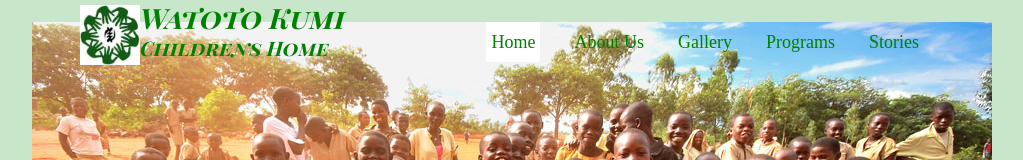
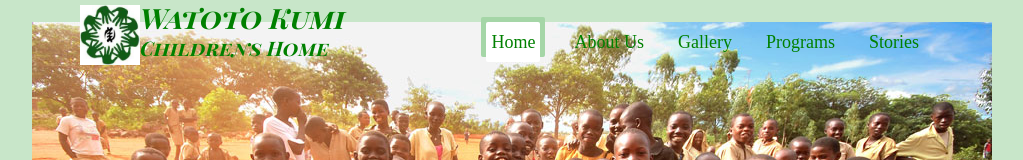
Before and after one commit to cnzau/watotoKumiChildrensHome, a plain HTML site: page index.html in a window 1280 px wide. In both pictures the pointer is over the item "Home". Shown: the top 160 px of the page, without its empty margins (128-1151 px from the left). Drawn offline with nearby package versions, Linux system fonts and the light colour scheme.

Commit message:
added hoover styling; arranged code

```diff
--- a/style.css
+++ b/style.css
@@ -89,6 +89,14 @@ header {
     border-radius: 2px;
     transition: 0.5s ease;
 }
+.navbar .nav .item:hover:not(#active) {
+    background-color: #A5D6A7;
+    height: 40px;
+    line-height: 30px;
+    padding: 5px;
+    border-radius: 2px;
+    transition: 0.5s ease;
+}
 
 .scrolled {
     transition: 0.5s ease;
@@ -142,7 +150,9 @@ header {
     margin: 0;
 }
 
-ul.pagination li {display: inline;}
+ul.pagination li {
+    display: inline;
+}
 
 ul.pagination li {
     color: black;
@@ -157,4 +167,6 @@ ul.pagination li.active {
     color: white;
 }
 
-ul.pagination li:hover:not(.active) {background-color: #ddd;}
+ul.pagination li:hover:not(.active) {
+    background-color: #ddd;
+}
```
Lines whose indentation alone changed are shown as unchanged.
